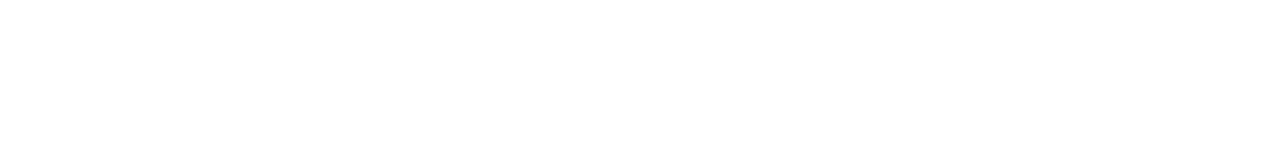
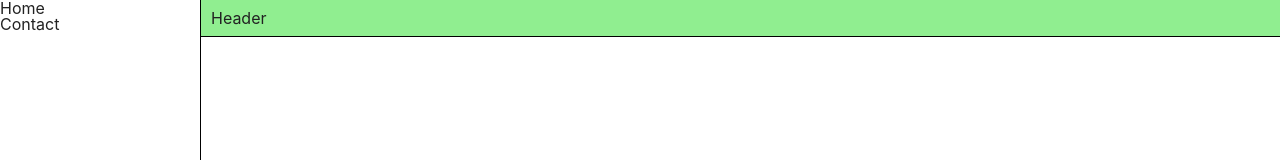
Before and after one commit to GuillaumeMMM/nenuphar, a website: page index.html in a window 1280 px wide. Shown: the top 160 px of the page. Drawn offline with Linux system fonts and the light colour scheme.

Commit message:
Setup global layout with header and sidebar

```diff
--- a/generate.ts
+++ b/generate.ts
@@ -22,7 +22,7 @@
 
     const blocksHTML = blocks.map(block => generateHTMLForBlock(block)).join('');
 
-    const newHtml = html.replace('<main id="root"></main>', `<main id="root">${blocksHTML}</main>`);
+    const newHtml = html.replace('<div id="root-content"></div>', `<div id="root-content">${blocksHTML}</div>`);
 
     await fs.writeFile('./build/index.html', newHtml, 'utf8', (err: any) => {
         if (err) return console.log(err);
--- a/index.html
+++ b/index.html
@@ -8,6 +8,19 @@
     <link rel="stylesheet" href="./styles/styles.css";>
 </head>
 <body>
-    <main id="root"></main>
+    <div class="nen-app-container">
+        <aside class="nen-sidebar-container">
+            <ul>
+                <li href="./">Home</li>
+                <li href="./">Contact</li>
+            </ul>
+        </aside>
+        <main>
+            <div class="nen-header-container">Header</div>
+            <div class="nen-app-content">
+                <div id="root-content"></div>
+            </div>
+        </main>
+    </div>
 </body>
 </html>
--- /dev/null
+++ b/styles/layout.css
@@ -0,0 +1,30 @@
+
+.nen-app-container {
+    display: flex;
+    height: 100%;
+    min-height: 100vh;
+}
+
+.nen-sidebar-container {
+    width: 200px;
+    border-right: 1px solid black;
+    min-width: 0px;
+}
+
+main {
+    flex: 1;
+    overflow-y: auto;
+}
+
+.nen-header-container {
+    padding: 10px;
+    border-bottom: 1px solid black;
+    position: static;
+    position: sticky;
+    top: 0;
+    background-color: lightgreen;
+}
+
+.nen-app-content {
+    padding: 1rem;
+}
--- a/styles/styles.css
+++ b/styles/styles.css
@@ -1,4 +1,5 @@
 @import './reset.css';
+@import './layout.css';
 
 body {
     font-family: -apple-system, BlinkMacSystemFont, "Segoe UI", Roboto, Helvetica, Arial, "Apple Color Emoji", "Segoe UI Emoji", "Segoe UI Symbol", sans-serif;
@@ -44,4 +45,5 @@
     color: #EB5757;
     border-radius: 3px;
     padding: 0.2em 0.4em;
+    font-size: 0.8rem;
 }
```
